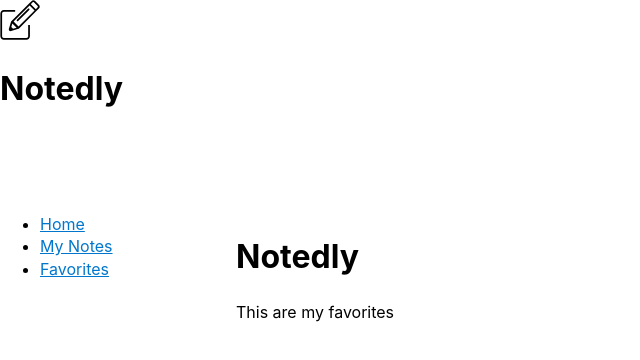
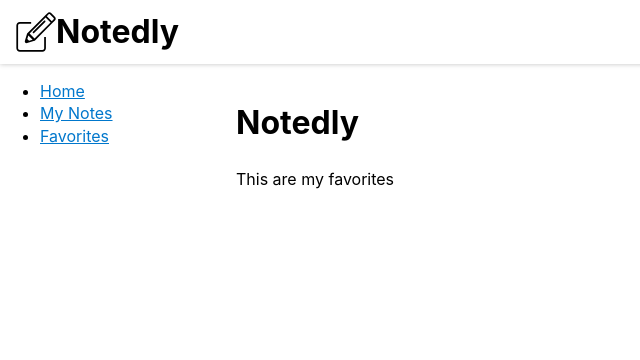
Before and after one commit to Eliezer-Barbosa/notedly-app-web, a React (Create React App) app: page /favorites in a window 1280 px wide. Shown: the top 360 px of the page, without its empty margins (0-640 px from the left). Built offline with nearby package versions, Linux system fonts and the light colour scheme.

Commit message:
component styles - header.js

```diff
--- a/src/components/Header.js
+++ b/src/components/Header.js
@@ -1,11 +1,31 @@
+import styled from "styled-components";
+
 import logo from "../img/logo.svg";
+
+const HeaderBar = styled.header`
+  width: 100%;
+  padding: 0.5em 1em;
+  display: flex;
+  height: 64px;
+  position: fixed;
+  align-items: center;
+  background-color: #fff;
+  box-shadow: 0 0 5px 0 rgba(0, 0, 0, 0.25);
+  z-index: 1;
+`;
+
+const LogoText = styled.h1`
+  margin: 0;
+  padding: 0;
+  display: inline;
+`;
 
 const Header = () => {
   return (
-    <header>
+    <HeaderBar>
       <img src={logo} alt="Notedly Logo" height="40" />
-      <h1>Notedly</h1>
-    </header>
+      <LogoText>Notedly</LogoText>
+    </HeaderBar>
   );
 };
 
```
